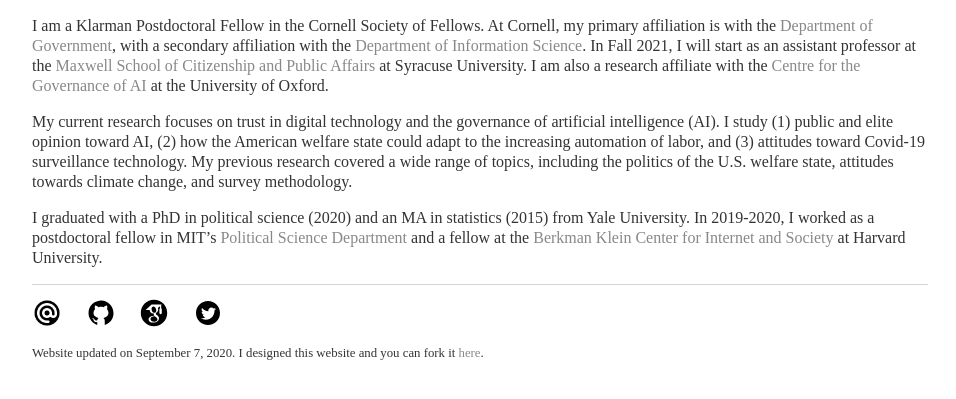
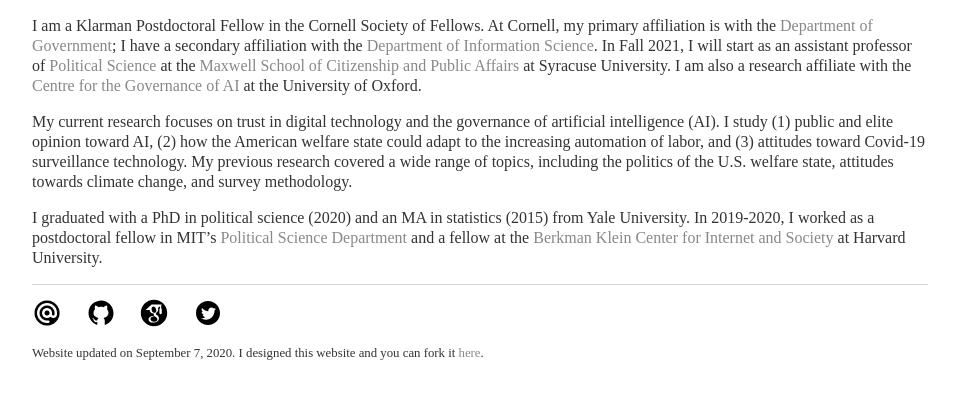
Before and after one commit to morganlivingston/baobaofzhang.github.io, a Jekyll site: the page built from index.html, in a window 1280 px wide, cut to the strip 378-777 px from the top of the page. Shown: the whole strip, without its empty margins (160-1116 px from the left). Built offline with Jekyll 4.4.1, drawn with Linux system fonts in a browser that asks for light colours.

Commit message:
Update index.html

```diff
--- a/index.html
+++ b/index.html
@@ -10,7 +10,7 @@
 
 			<img src="documents/baobao_zhang_circle_2019.png" alt="Baobao Zhang" style="width:170px;height:170px;">
 
-			<p>I am a Klarman Postdoctoral Fellow in the Cornell Society of Fellows. At Cornell, my primary affiliation is with the <a href="https://government.cornell.edu/">Department of Government</a>, with a secondary affiliation with the <a href="http://infosci.cornell.edu/">Department of Information Science</a>. In Fall 2021, I will start as an assistant professor at the <a href="https://www.maxwell.syr.edu/">Maxwell School of Citizenship and Public Affairs</a> at Syracuse University. I am also a research affiliate with the <a href="https://governance.ai/">Centre for the Governance of AI</a> at the University of Oxford.</p>
+			<p>I am a Klarman Postdoctoral Fellow in the Cornell Society of Fellows. At Cornell, my primary affiliation is with the <a href="https://government.cornell.edu/">Department of Government</a>; I have a secondary affiliation with the <a href="http://infosci.cornell.edu/">Department of Information Science</a>. In Fall 2021, I will start as an assistant professor of <a href="https://www.maxwell.syr.edu/psc/">Political Science</a> at the <a href="https://www.maxwell.syr.edu/">Maxwell School of Citizenship and Public Affairs</a> at Syracuse University. I am also a research affiliate with the <a href="https://governance.ai/">Centre for the Governance of AI</a> at the University of Oxford.</p>
 
 			<p>My current research focuses on trust in digital technology and the governance of artificial intelligence (AI). I study (1) public and elite opinion toward AI, (2) how the American welfare state could adapt to the increasing automation of labor, and (3) attitudes toward Covid-19 surveillance technology. My previous research covered a wide range of topics, including the politics of the U.S. welfare state, attitudes towards climate change, and survey methodology.</p>
 
```
